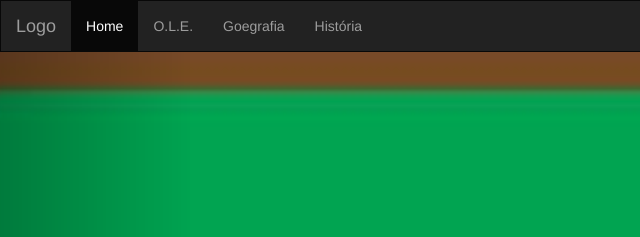
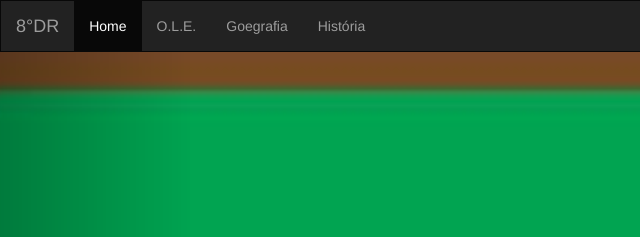
Before and after one commit to Brodoloeins/Trabalhos, a plain HTML site: page index.html in a window 1280 px wide. Shown: the top 237 px of the page, 0-640 px from the left. Drawn offline with nearby package versions, Linux system fonts and the light colour scheme.

Commit message:
Update index.html

```diff
--- a/index.html
+++ b/index.html
@@ -44,7 +44,7 @@
         <span class="icon-bar"></span>
         <span class="icon-bar"></span>
       </button>
-      <a class="navbar-brand" href="#">Logo</a>
+      <a class="navbar-brand" href="#">8°DR</a>
     </div>
     <div class="collapse navbar-collapse" id="myNavbar">
       <ul class="nav navbar-nav">
```
